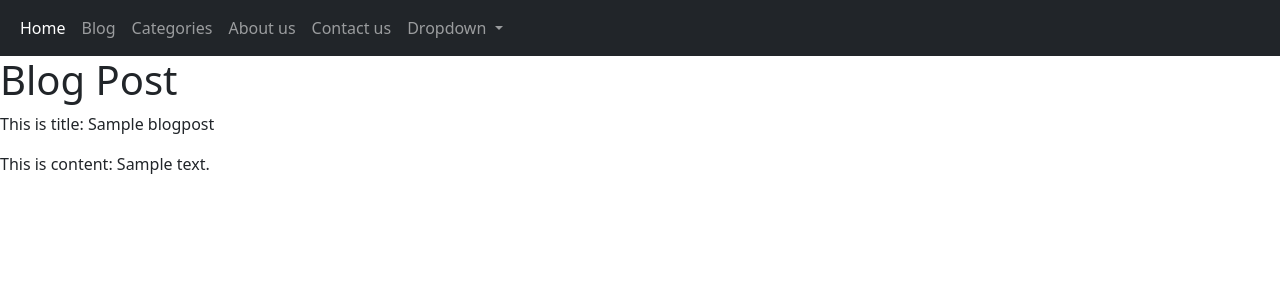
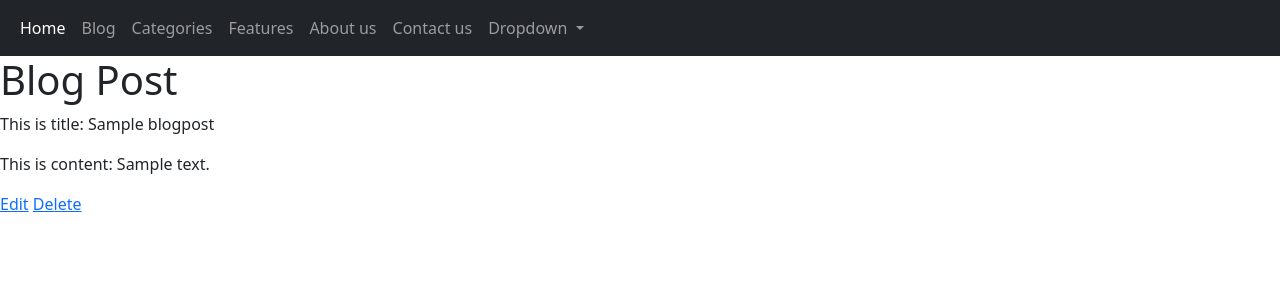
Before and after one commit to mohammad2goodarzi/django_project, a Django app: a page that uses templates/Home/base.html in a window 1280 px wide. Shown: the top 300 px of the page. Run offline with Django 3.2, Linux system fonts and the light colour scheme; a user stored in the database is signed in; tables that the repository leaves empty hold one stand-in row (values such as "Sample post"); some libraries are stand-ins or nearby versions.

Commit message:
Add some links to all posts

```diff
--- a/Main/models.py
+++ b/Main/models.py
@@ -11,3 +11,12 @@ class BlogPost(models.Model):
     post_title = models.CharField(max_length=200)
     post_content = models.TextField(null=True, blank=True)
     slug = models.SlugField(default="", unique=True)
+
+    def get_absolute_url(self):
+        return f'/blog/{self.slug}'
+
+    def get_edit_url(self):
+        return f'{self.get_absolute_url()}/edit'
+
+    def get_delete_url(self):
+        return f'{self.get_absolute_url()}/delete'
--- a/templates/Blog/detail.html
+++ b/templates/Blog/detail.html
@@ -6,4 +6,9 @@
     <h1>Blog Post</h1>
     <p>This is title: {{ object.post_title }}</p>
     <p>This is content: {{ object.post_content }}</p>
+
+    {% if request.user.is_authenticated %}
+        <a href="{{ object.get_edit_url}}">Edit</a>
+        <a href="{{object.get_delete_url}}">Delete</a>
+    {% endif%}
 {% endblock %}
--- a/templates/Blog/list.html
+++ b/templates/Blog/list.html
@@ -5,7 +5,9 @@
 
 <!--<div class='row'>-->
     {% for object in object_list %}
-        <li>{{ object.post_title }}</li>
+        <li>
+            <a href="{{object.get_absolute_url}}">{{ object.post_title }}</a>
+        </li>
     {% endfor %}
 <!--</div>-->
 
--- /dev/null
+++ b/templates/Home/js.html
@@ -0,0 +1,13 @@
+<!-- Optional JavaScript; choose one of the two! -->
+
+<!-- Option 1: Bootstrap Bundle with Popper -->
+<script src="https://cdn.jsdelivr.net/npm/bootstrap@5.0.0-beta2/dist/js/bootstrap.bundle.min.js" integrity="sha384-b5kHyXgcpbZJO/tY9Ul7kGkf1S0CWuKcCD38l8YkeH8z8QjE0GmW1gYU5S9FOnJ0" crossorigin="anonymous"></script>
+<script src="https://code.jquery.com/jquery-3.3.1.slim.min.js" integrity="sha384-q8i/X+965DzO0rT7abK41JStQIAqVgRVzpbzo5smXKp4YfRvH+8abtTE1Pi6jizo" crossorigin="anonymous"></script>
+<script src="https://cdnjs.cloudflare.com/ajax/libs/popper.js/1.14.7/umd/popper.min.js" integrity="sha384-UO2eT0CpHqdSJQ6hJty5KVphtPhzWj9WO1clHTMGa3JDZwrnQq4sF86dIHNDz0W1" crossorigin="anonymous"></script>
+<!--<script src="https://stackpath.bootstrapcdn.com/bootstrap/4.3.1/js/bootstrap.min.js" integrity="sha384-JjSmVgyd0p3pXB1rRibZUAYoIIy6OrQ6VrjIEaFf/nJGzIxFDsf4x0xIM+B07jRM" crossorigin="anonymous"></script>-->
+
+<!-- Option 2: Separate Popper and Bootstrap JS -->
+<!--
+<script src="https://cdn.jsdelivr.net/npm/@popperjs/core@2.6.0/dist/umd/popper.min.js" integrity="sha384-KsvD1yqQ1/1+IA7gi3P0tyJcT3vR+NdBTt13hSJ2lnve8agRGXTTyNaBYmCR/Nwi" crossorigin="anonymous"></script>
+<script src="https://cdn.jsdelivr.net/npm/bootstrap@5.0.0-beta2/dist/js/bootstrap.min.js" integrity="sha384-nsg8ua9HAw1y0W1btsyWgBklPnCUAFLuTMS2G72MMONqmOymq585AcH49TLBQObG" crossorigin="anonymous"></script>
+-->
--- /dev/null
+++ b/templates/Home/navbar.html
@@ -0,0 +1,44 @@
+<nav class="navbar navbar-expand-lg navbar-dark bg-dark">
+  <div class="container-fluid">
+    <div class="collapse navbar-collapse" id="navbarSupportedContent">
+      <ul class="navbar-nav me-auto mb-2 mb-lg-0">
+        <li class="nav-item">
+          <a class="nav-link active" aria-current="page" href="{% url 'home_page' %}">Home</a>
+        </li>
+        <li class="nav-item">
+          <a class="nav-link" href="{% url 'blog_posts_list' %}">Blog</a>
+        </li>
+        <li class="nav-item">
+          <a class="nav-link" href="{% url 'preview' %}">Categories</a>
+        </li>
+        <li class="nav-item">
+          <a class="nav-link" href="{% url 'features' %}">Features</a>
+        </li>
+        <li class="nav-item">
+          <a class="nav-link" href="{% url 'about_page' %}">About us</a>
+        </li>
+        <li class="nav-item">
+          <a class="nav-link" href="{% url 'contact_page' %}">Contact us</a>
+        </li>
+        <li class="nav-item dropdown">
+          <a class="nav-link dropdown-toggle" href="#" id="navbarDropdown" role="button" data-bs-toggle="dropdown" aria-expanded="false">
+            Dropdown
+          </a>
+          <ul class="dropdown-menu" aria-labelledby="navbarDropdown">
+            <li><a class="dropdown-item" href="#">Action</a></li>
+            <li><a class="dropdown-item" href="#">Another action</a></li>
+            <li><hr class="dropdown-divider"></li>
+            <li><a class="dropdown-item" href="#">Something else here</a></li>
+          </ul>
+        </li>
+<!--            <li class="nav-item">-->
+<!--              <a class="nav-link disabled" href="#" tabindex="-1" aria-disabled="true">Disabled</a>-->
+<!--            </li>-->
+      </ul>
+<!--          <form class="d-flex">-->
+<!--            <input class="form-control me-2" type="search" placeholder="Search" aria-label="Search">-->
+<!--            <button class="btn btn-outline-success" type="submit">Search</button>-->
+<!--          </form>-->
+    </div>
+  </div>
+</nav>
```
Also changed, not shown: templates/Home/base.html (+5 -55 lines).
